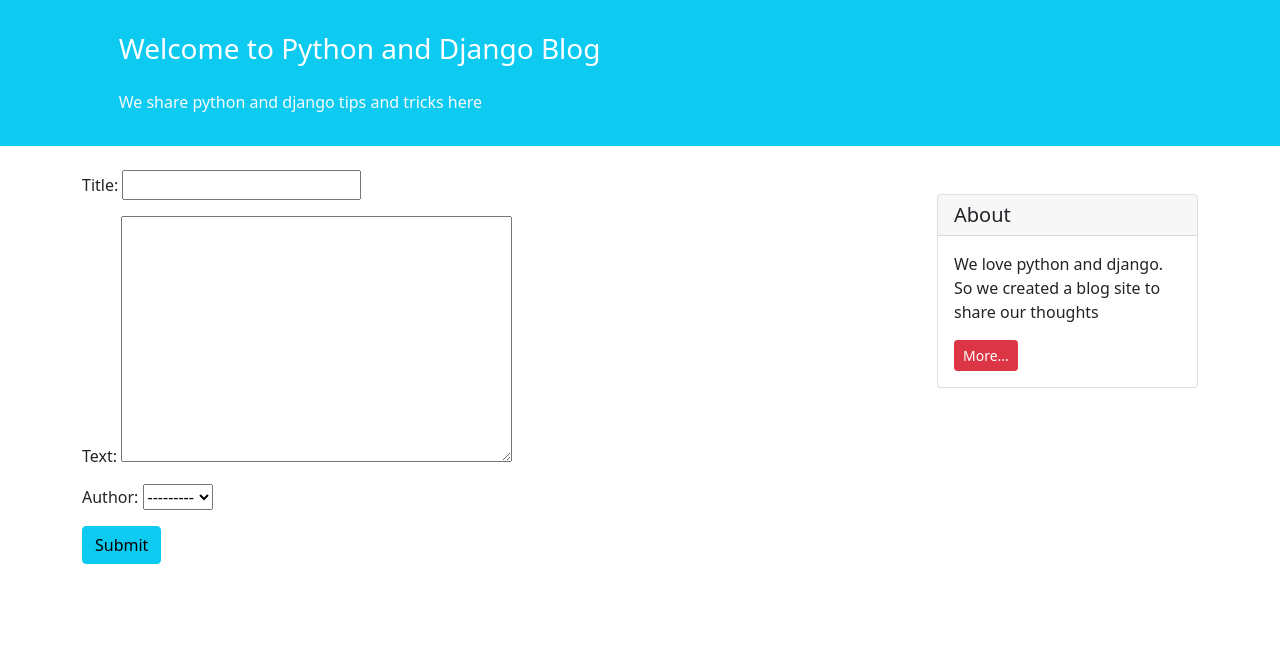
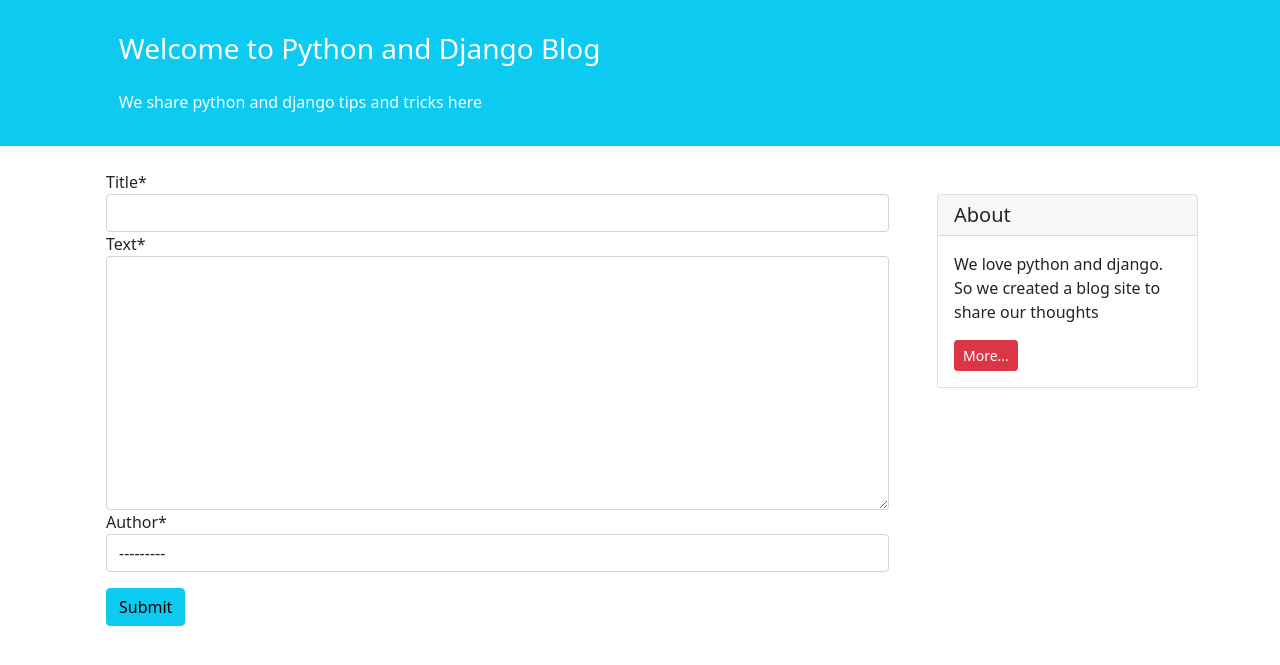
Before and after one commit to mehdi1371-ir/django_web_blog, a Django app: page /create/ in a window 1280 px wide. Shown: the part 56-721 px from the top of the page. Run offline with Django 4.2, Linux system fonts and the light colour scheme; data comes from the database, SQL or seed files in the repository; some libraries are stand-ins or nearby versions.

Commit message:
add creat post crispy form

```diff
--- a/pages/templates/pages/post_create.html
+++ b/pages/templates/pages/post_create.html
@@ -1,11 +1,15 @@
 {% extends '_base.html' %}
+{% load crispy_forms_tags %}
 
 {% block page_title %}Create New post{% endblock %}
 
 {% block content %}
+    <div class="container">
         <form action="" method="post">
             {% csrf_token %}
-            {{ form.as_p }}
-            <button class="btn btn-info" type="submit">Submit</button>
+            {{ form|crispy }}
+            <button class="mt-3 btn btn-info" type="submit">Submit</button>
         </form>
+    </div>
+
 {% endblock %}
```
